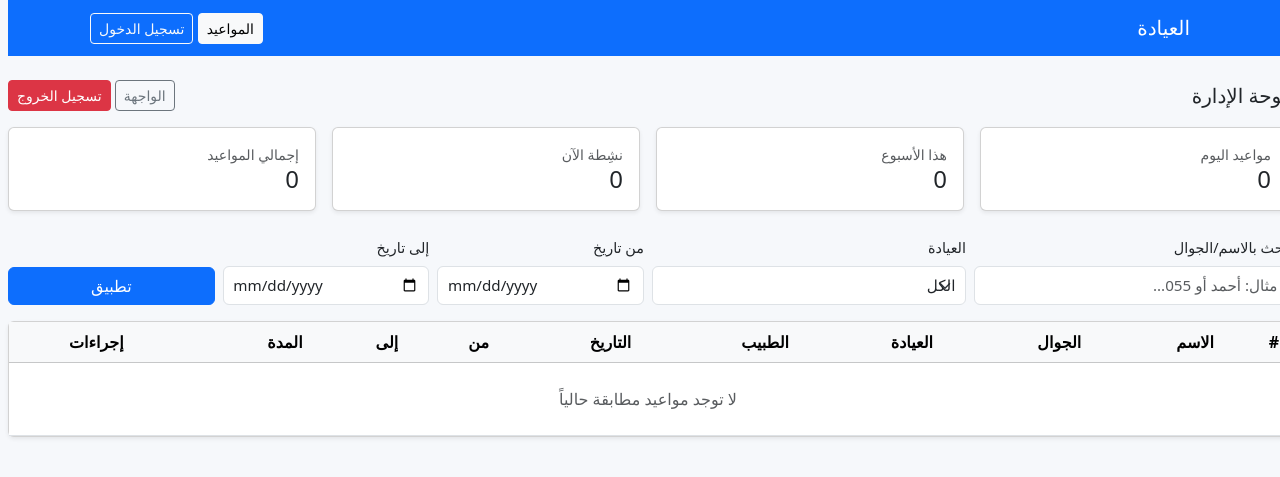
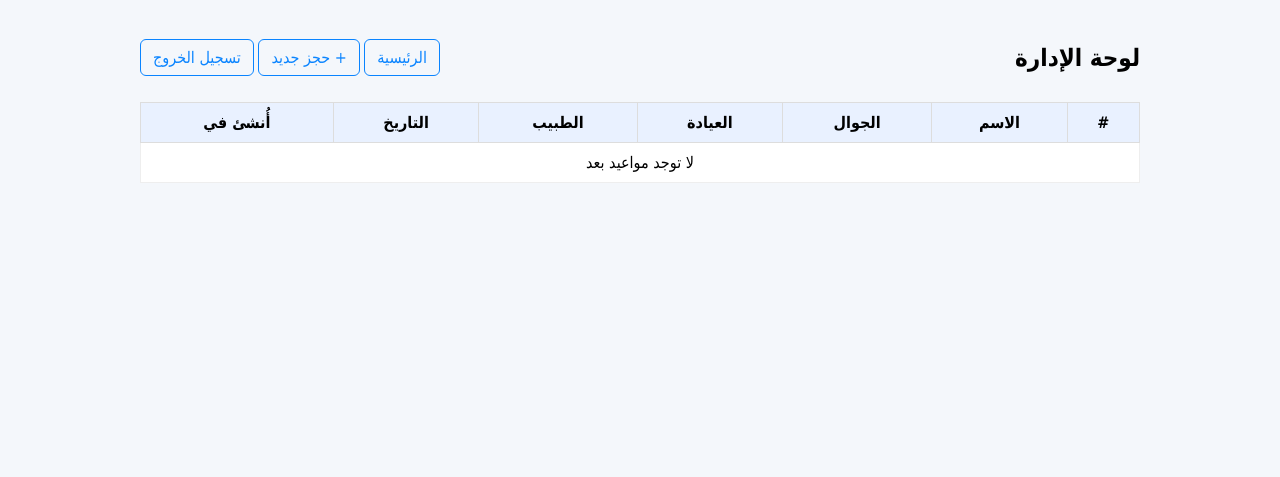
Before and after one commit to mshrf3334-star/clinic-appointments, a Flask app: template templates/admin_dashboard.html in a window 1280 px wide. Shown: the top 477 px of the page. Run offline with Flask 3, Linux system fonts and the light colour scheme; the template is opened without the code that fills it, so the values that code supplies are empty.

Commit message:
Update admin_dashboard.html

```diff
--- a/templates/admin_dashboard.html
+++ b/templates/admin_dashboard.html
@@ -1,82 +1,41 @@
-{% extends "base.html" %}
-{% block content %}
-<div class="d-flex align-items-center justify-content-between mb-3">
-  <h3 class="m-0">لوحة الإدارة</h3>
+<!DOCTYPE html>
+<html lang="ar" dir="rtl">
+<head>
+  <meta charset="UTF-8">
+  <title>لوحة الإدارة</title>
+  <link rel="stylesheet" href="{{ url_for('static', filename='style.css') }}">
+  <style>
+    .wrap { max-width: 1000px; margin: 24px auto; }
+    table { width: 100%; border-collapse: collapse; background:#fff; }
+    thead th { background:#e9f1ff; text-align:center; padding:10px; border:1px solid #ddd; }
+    tbody td { padding:10px; border:1px solid #eee; text-align:center; }
+    .toolbar{display:flex; gap:8px; justify-content:space-between; align-items:center; margin-bottom:10px}
+    .btn{display:inline-block; padding:8px 12px; border-radius:6px; text-decoration:none; border:1px solid #0a84ff; color:#0a84ff}
+    .btn.primary{background:#0a84ff; color:#fff}
+  </style>
+</head>
+<body>
+  <div class="wrap">
+    <div class="toolbar">
+      <h2>لوحة الإدارة</h2>
       <div>
-    <a class="btn btn-outline-secondary btn-sm" href="{{ url_for('home') }}">الواجهة</a>
-    <a class="btn btn-danger btn-sm" href="{{ url_for('logout') }}">تسجيل الخروج</a>
+        <a class="btn" href="{{ url_for('index') }}">الرئيسية</a>
+        <a class="btn" href="{{ url_for('book') }}">+ حجز جديد</a>
+        <a class="btn" href="{{ url_for('logout') }}">تسجيل الخروج</a>
       </div>
     </div>
 
-<!-- بطاقات سريعة -->
-<div class="row g-3 mb-4">
-  <div class="col-sm-6 col-lg-3">
-    <div class="card shadow-sm">
-      <div class="card-body">
-        <div class="small text-muted">مواعيد اليوم</div>
-        <div class="h4 m-0">{{ (stats.today if stats) or 0 }}</div>
-      </div>
-    </div>
-  </div>
-  <div class="col-sm-6 col-lg-3">
-    <div class="card shadow-sm">
-      <div class="card-body">
-        <div class="small text-muted">هذا الأسبوع</div>
-        <div class="h4 m-0">{{ (stats.week if stats) or 0 }}</div>
-      </div>
-    </div>
-  </div>
-  <div class="col-sm-6 col-lg-3">
-    <div class="card shadow-sm">
-      <div class="card-body">
-        <div class="small text-muted">نشِطة الآن</div>
-        <div class="h4 m-0">{{ (stats.active if stats) or 0 }}</div>
-      </div>
-    </div>
-  </div>
-  <div class="col-sm-6 col-lg-3">
-    <div class="card shadow-sm">
-      <div class="card-body">
-        <div class="small text-muted">إجمالي المواعيد</div>
-        <div class="h4 m-0">{{ (stats.total if stats) or 0 }}</div>
-      </div>
-    </div>
-  </div>
-</div>
+    {% with messages = get_flashed_messages(with_categories=true) %}
+      {% if messages %}
+        {% for c,m in messages %}
+          <div class="flash-messages" style="max-width:1000px">{{ m }}</div>
+        {% endfor %}
+      {% endif %}
+    {% endwith %}
 
-<!-- شريط البحث والتصفية -->
-<form class="row g-2 align-items-end mb-3" method="get" action="{{ url_for('admin_dashboard') }}">
-  <div class="col-sm-6 col-lg-3">
-    <label class="form-label small">بحث بالاسم/الجوال</label>
-    <input type="text" name="q" value="{{ request.args.get('q','') }}" class="form-control" placeholder="مثال: أحمد أو 055...">
-  </div>
-  <div class="col-sm-6 col-lg-3">
-    <label class="form-label small">العيادة</label>
-    <select name="clinic" class="form-select">
-      <option value="">الكل</option>
-      {% for c in ['الأسنان','الباطنية','المسالك البولية','العظام','الأطفال','النساء والولادة'] %}
-        <option value="{{c}}" {% if request.args.get('clinic')==c %}selected{% endif %}>{{c}}</option>
-      {% endfor %}
-    </select>
-  </div>
-  <div class="col-sm-6 col-lg-2">
-    <label class="form-label small">من تاريخ</label>
-    <input type="date" name="from" value="{{ request.args.get('from','') }}" class="form-control">
-  </div>
-  <div class="col-sm-6 col-lg-2">
-    <label class="form-label small">إلى تاريخ</label>
-    <input type="date" name="to" value="{{ request.args.get('to','') }}" class="form-control">
-  </div>
-  <div class="col-sm-6 col-lg-2">
-    <button class="btn btn-primary w-100">تطبيق</button>
-  </div>
-</form>
-
-<!-- جدول المواعيد -->
-<div class="card shadow-sm">
-  <div class="table-responsive">
-    <table class="table table-hover align-middle m-0">
-      <thead class="table-light">
+    <div class="card shadow p-4" style="background:#fff; border-radius:8px;">
+      <table>
+        <thead>
           <tr>
             <th>#</th>
             <th>الاسم</th>
@@ -84,10 +43,7 @@
             <th>العيادة</th>
             <th>الطبيب</th>
             <th>التاريخ</th>
-          <th>من</th>
-          <th>إلى</th>
-          <th>المدة</th>
-          <th class="text-center">إجراءات</th>
+            <th>أُنشئ في</th>
           </tr>
         </thead>
         <tbody>
@@ -95,26 +51,22 @@
             {% for a in appointments %}
             <tr>
               <td>{{ a.id }}</td>
-            <td>{{ a.name }}</td>
-            <td class="ltr">{{ a.phone }}</td>
+              <td>{{ a.fullname }}</td>
+              <td dir="ltr">{{ a.phone }}</td>
               <td>{{ a.clinic }}</td>
               <td>{{ a.doctor }}</td>
               <td>{{ a.date }}</td>
-            <td>{{ a.start_time }}</td>
-            <td>{{ a.end_time }}</td>
-            <td>{{ a.duration }} د</td>
-            <td class="text-center">
-              <form method="post" action="{{ url_for('delete_appointment', appt_id=a.id) }}" class="d-inline">
-                <button class="btn btn-sm btn-outline-danger" onclick="return confirm('حذف الموعد؟')">حذف</button>
-              </form>
-            </td>
+              <td>{{ a.created_at }}</td>
             </tr>
             {% endfor %}
           {% else %}
-          <tr><td colspan="10" class="text-center py-4 text-muted">لا توجد مواعيد مطابقة حالياً</td></tr>
+            <tr>
+              <td colspan="7" class="text-muted">لا توجد مواعيد بعد</td>
+            </tr>
           {% endif %}
         </tbody>
       </table>
     </div>
   </div>
-{% endblock %}
+</body>
+</html>
```
Lines whose indentation alone changed are shown as unchanged.
